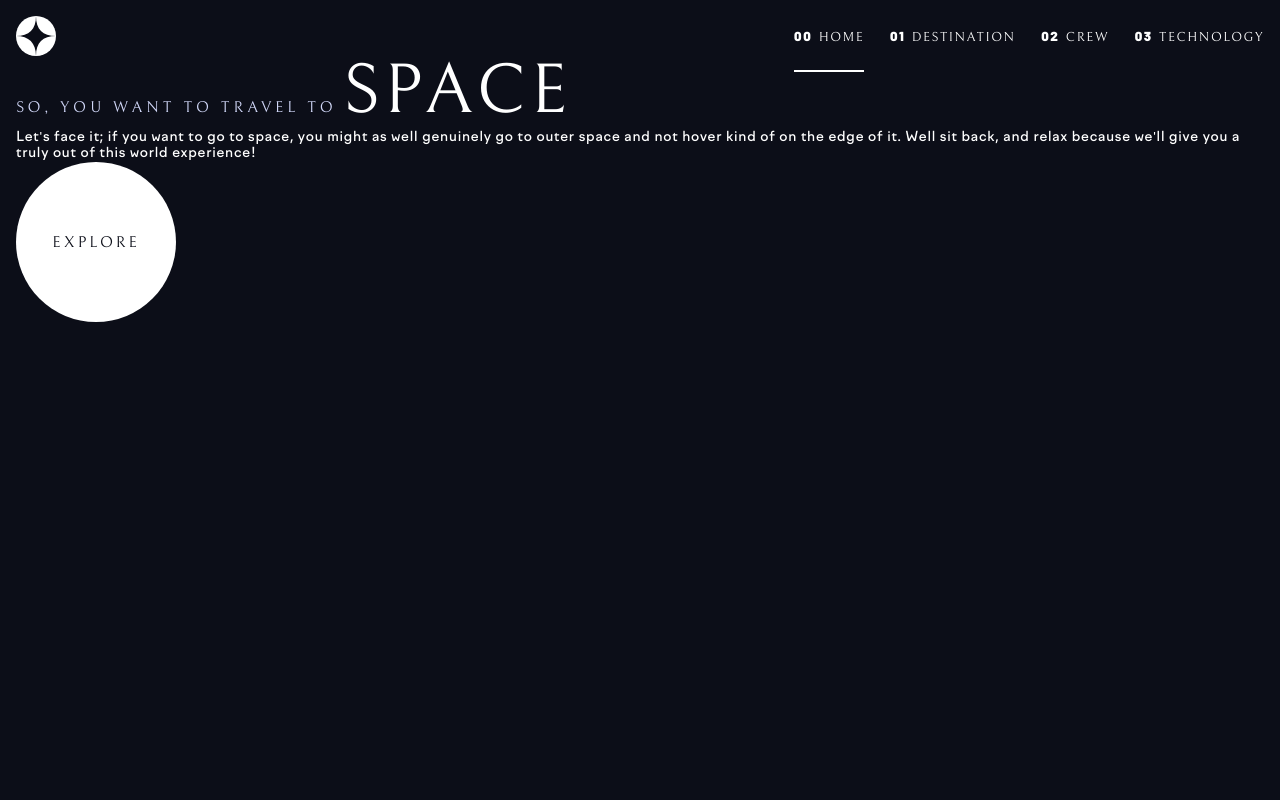
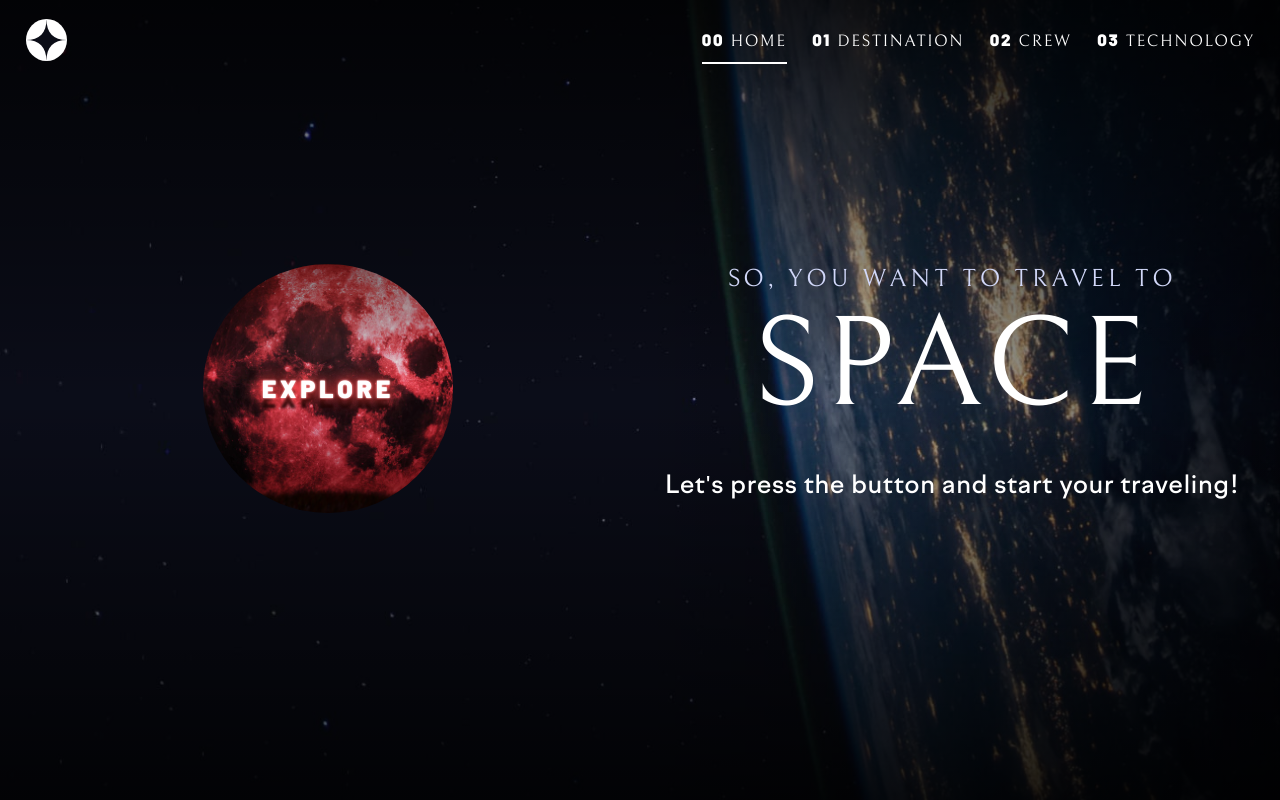
Before and after one commit to Kresss0/SpaceTourism, a plain HTML site: page index.html in a window 1280 px wide. Drawn offline with Linux system fonts and the light colour scheme; files whose address does not match are found by name.

Commit message:
home page completed

```diff
--- a/assets/scss/animations.scss
+++ b/assets/scss/animations.scss
@@ -0,0 +1,9 @@
+@keyframes home-background-effect
+{
+
+}
+
+@keyframes button-effect
+{
+
+}
--- a/assets/scss/media.scss
+++ b/assets/scss/media.scss
@@ -0,0 +1,64 @@
+@media (min-width: 768px)
+{
+    .intro__block-inner
+    {
+        height: 100%;
+        padding: 0px 2vh;
+        display: grid;
+        grid-template-columns: 1fr 1fr;
+        grid-template-rows: 80% 1fr;
+        gap: 0px 0px;
+        grid-template-areas:
+          ". ."
+          "button content";
+        .intro__block-button {
+            grid-area: button;
+        }
+        .intro__block-content {
+            grid-area: content;
+        }
+    }
+
+}
+
+@media (max-width: 767px)
+{
+    .intro__block
+    {
+        margin-top: 10vh;
+        &-button {
+            margin-top: 10vh;
+        }
+    }
+
+}
+
+.home__page-wrapper {
+    position: relative;
+    overflow: hidden;
+    z-index: 1;
+    @media (min-width: 768px)
+    {
+        animation: home-background-effect 40s ease-in-out infinite;
+        background: linear-gradient(#000000cc, #00000000, #000000cc), linear-gradient(90deg, #00000000, #00000000, #000000b3), url(../image/home/background-home-desktop.jpg);
+        background-size: cover;
+        background-repeat: no-repeat;
+        background-position: center;
+    }
+    @media (max-width: 768px) and (max-height: 700px)
+    {
+        background-size: cover;
+        background-repeat: no-repeat;
+        background-position: center;
+        background: linear-gradient(#000000cc, #00000000, #000000cc), url(../image/home/background-home-mobile.jpg);
+    }
+
+    @media (max-width: 768px) and (min-height: 701px)
+    {
+        background-size: cover;
+        background-repeat: no-repeat;
+        background-position: center;
+        background: linear-gradient(#000000cc, #00000000, #00000000), url(../image/home/background-home-tablet.jpg);
+    }
+
+}
--- a/assets/scss/reset.scss
+++ b/assets/scss/reset.scss
@@ -12,40 +12,34 @@
 html,
 body
 {
-    background: $bgClrMain;
     width: 100%;
-    min-height: 100%;
+    height: 100%;
+    user-select: none;
 }
 
 .page__wrapper {
-    height: 100%;
-    max-width: 100vw;
-    display: flex;
-    flex-direction: column;
-    position: relative;
+    min-height: 100%;
 }
 
 .header {
     width: 100%;
     height: 100%;
+    z-index: 100;
+    position: relative;
 }
 
 .main {
-    flex: 1 1 auto;
     width: 100%;
     height: 100%;
-}
-
-.footer {
-    width: 100%;
-    height: 100%;
+    z-index: 100;
+    position: relative;
 }
 
 input,
 button,
 textarea,
 select {
-   font: inherit ;
+   font: inherit;
 }
 
 img,
--- a/assets/scss/style.scss
+++ b/assets/scss/style.scss
@@ -7,17 +7,18 @@
 
 .header__content {
     width: 100%;
-    height: 9vh;
+    height: 8vh;
     &-container {
         @extend %tplWrapper;
+        padding-top: 2vh;
         @include flexBox(space-between, center, none);
     }
     &-logo {
         @include flexBox(center, center, none);
         .logo {
             display: block;
-            height: 5vh;
-            width: 5vh;
+            height: calc(2vh + 2vw);
+            width:  calc(2vh + 2vw);
         }
     }
     &-menu {
@@ -77,7 +78,7 @@
     width: 100%;
     height: 100%;
     &-container {
-        @extend %tplWrapper;
+        width: 100%;
         height: 100%;
     }
     &-inner {
@@ -85,59 +86,55 @@
         height: 100%;
     }
     &-content {
+        height: 100%;
+        width: 100%;
         @include flexBox(none, none, column);
         .heading-container {
             width: 100%;
             h1 {
+                line-height: auto;
+                width: 100%;
+                text-align: center;
                 *:first-child {
-                    @include mainTextStyle($textClrSpecial, uppercase, $ffTitle, $fs600, 1vh, 0.5vh);
+                    @include mainTextStyle($textClrSpecial, uppercase, $ffTitle, $fs700, auto, 0.5vh);
                 }
                 *:last-child {
-                    @include mainTextStyle($textClrMain, uppercase, $ffTitle, $fs1000, 5vh, 0.5vh);
+                    @include mainTextStyle($textClrMain, uppercase, $ffTitle, $fs1100, auto, 0.5vh);
                 }
             }
         }
         .text-container {
-            margin-top: 1.5vh;
+            margin-top: 4vh;
             width: 100%;
+            @include flexBox(center,none,none);
             p {
-                @include mainTextStyle($textClrMain, none, $ffContent, $fs400, 2vh, 0.1vh);
+                text-align: center;
+                @include mainTextStyle($textClrMain, none, $ffContent, $fs700, auto, 0.1vh);
             }
         }
     }
     &-button {
+        height: 100%;
+        @include flexBox(center, center, none);
         .large-button {
-            background: $bgClrExtra;
-            position: relative;
-            height: 20vh;
-            width: 20vh;
+            background: linear-gradient(#00000080, #00000000 , #00000080), url(../image/home/background-button.jpg);
+            background-position: center;
+            background-size: cover;
+            height: calc(12vh + 12vw);
+            width: calc(12vh + 12vw);
             display: inline-grid;
-            aspect-ratio: 1;
             place-items: center;
             border-radius: 50%;
-            outline: 0.1px solid transparent;
-            transition: 1s linear;
-            z-index: 1;
-            font-family: $ffTitle;
-            font-size: $fs600;
-            color: $textClrExtra;
+            transition: 1s ease-in-out;
+            font-family: $ffSpecial;
+            font-size: $fs700;
+            color: $textClrMain;
             text-transform: uppercase;
-            letter-spacing: 3px;
-            &::after {
-                content: "";
-                position: absolute;
-                width: 100%;
-                height: 100%;
-                border-radius: 50%;
-                z-index: -1;
-                background: $btnEffectClr;
-                opacity: 0;
-                transition: opacity 500ms linear, transform 750ms ease-in-out;
-            }
-            &:hover::after,
-            &:focus::after {
-                transform: scale(1.5);
-                opacity: 1;
+            letter-spacing: 0.5vh;
+            animation: button-effect 2s ease-in-out infinite;
+            text-shadow: 0 -40px 100px, 0 0 2px, 0 0 1em #ff4444, 0 0 0.5em #ff4444, 0 0 0.1em #ff4444, 0 10px 3px #000;
+            &:hover {
+                box-shadow: 0 -10px 400px, 0 0 2px, 0 0 1em #ff0000, 0 0 0.5em #ff4444, 0 0 0.1em #ff4444, 0 0px 3px #000;
             }
         }
     }
--- a/assets/scss/templates.scss
+++ b/assets/scss/templates.scss
@@ -16,16 +16,17 @@
 }
 
 %tplWrapper {
+    margin: 0 auto;
     max-width: 100%;
     height: 100%;
-    padding: 0px 2vh;
+    padding: 0px 2vw;
 }
 
 %tplLinksStyles
 {
     text-transform: uppercase;
     color: $textClrMain;
-    font-size: $fs300;
+    font-size: $fs600;
     *:first-child
     {
         font-family: $ffSpecial;
--- a/assets/scss/variables.scss
+++ b/assets/scss/variables.scss
@@ -4,7 +4,7 @@ $fs300: calc(1vh + 0.4vw);
 
 $fs400: calc(0.9vh + 0.5vw);
 $fs500: calc(0.9vh + 0.55vw);
-$fs600: calc(1vh + 0.6vw);
+$fs600: calc(0.8vh + 0.8vw);
 
 $fs700: calc(1.5vh + 1vw);
 $fs800: calc(2vh + 1.3vw);
--- a/index.html
+++ b/index.html
@@ -10,6 +10,8 @@
 </head>
 
 <body>
+    <div class="home__page-wrapper page__wrapper">
+        <div class="background-container"></div>
         <header class="header">
             <div class="header__content">
                 <div class="header__content-container">
@@ -46,16 +48,14 @@
                     <div class="intro__block-inner">
                         <div class="intro__block-content">
                             <div class="heading-container">
-                            <h1 class="">
-                                <span class="">So, you want to travel to</span>
-                                <span class="">Space</span>
+                                <h1>
+                                    <span>So, you want to travel to</span>
+                                <br><span>Space</span>
                                 </h1>
                             </div>
                             <div class="text-container">
                                 <p>
-                                Let's face it; if you want to go to space, you might as well genuinely go to
-                                outer space and not hover kind of on the edge of it. Well sit back, and relax
-                                because we'll give you a truly out of this world experience!
+                                   Let's press the button and start your traveling!
                                 </p>
                             </div>
                         </div>
@@ -66,10 +66,7 @@
                 </div>
             </section>
         </main>
-    <footer>
-
-    </footer>
-
+    </div>
     <script src="./assets/js/vendor/jquery.min.js"></script>
     <script src="./assets/js/app.js"></script>
     <script src="./assets/js/main.js"></script>
```
Also changed, not shown: assets/css/style.css, assets/image/home/background-button.jpg (added), 1 other file. Lines whose indentation alone changed are shown as unchanged.
